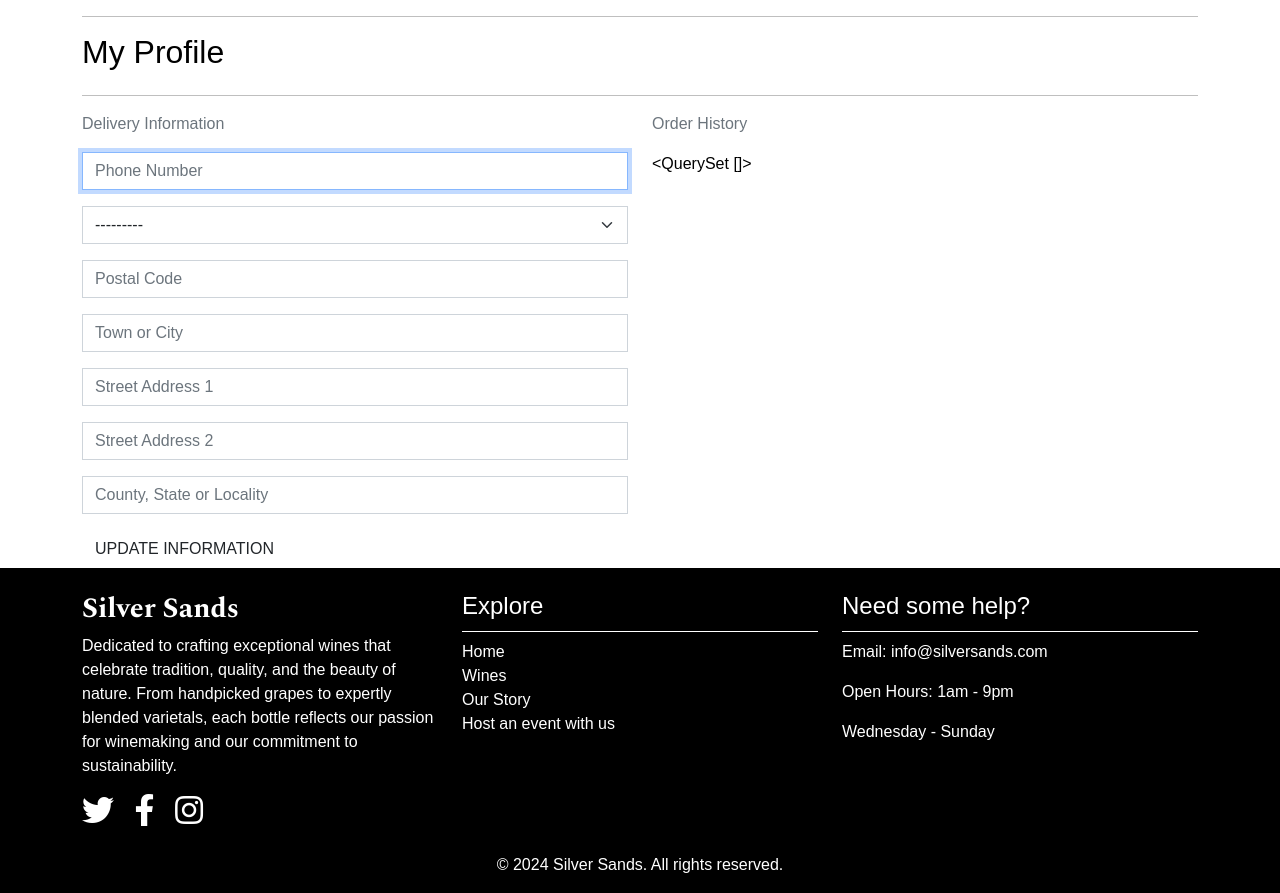
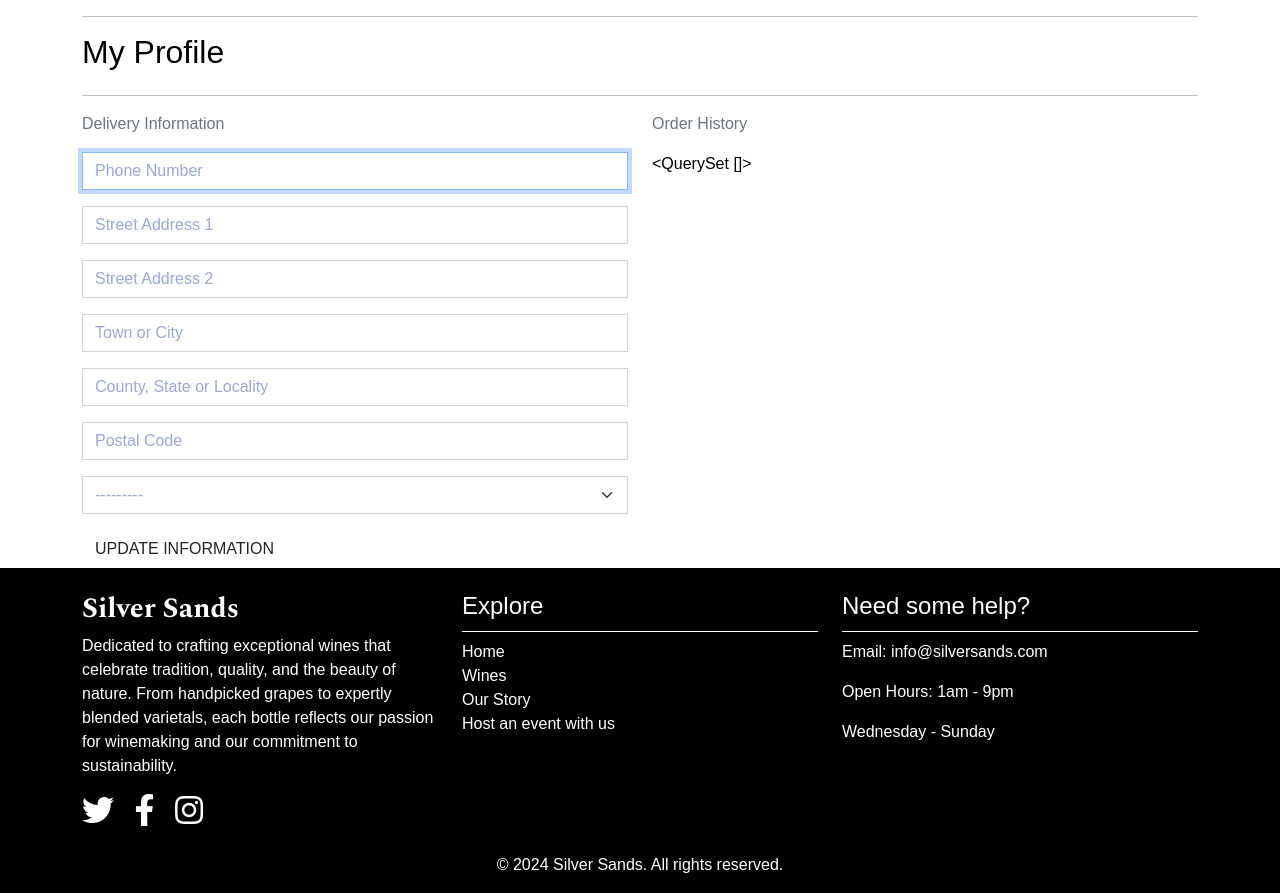
Before and after one commit to AlvaLind/project-5-silver-sands, a Django app: page /profile/ in a window 1280 px wide. Shown: the part 56-949 px from the top of the page. Run offline with Django 5.2, Linux system fonts and the light colour scheme; the visitor is signed in with stand-in values (Sample User, id 1); data comes from the database, SQL or seed files in the repository; data that the repository does not hold is empty; some libraries are stand-ins or nearby versions.

Commit message:
Add profile css and js

```diff
--- a/profiles/models.py
+++ b/profiles/models.py
@@ -16,12 +16,12 @@ class UserProfile(models.Model):
 
     # Fields
     default_phone_number = models.CharField(max_length=20, null=True, blank=True)
-    default_country = CountryField(blank_label='Country *', null=True, blank=True)
-    default_postcode = models.CharField(max_length=20, null=True, blank=True)
-    default_town_or_city = models.CharField(max_length=40, null=True, blank=True)
     default_street_address1 = models.CharField(max_length=80, null=True, blank=True)
     default_street_address2 = models.CharField(max_length=80, null=True, blank=True)
+    default_town_or_city = models.CharField(max_length=40, null=True, blank=True)
     default_county = models.CharField(max_length=80, null=True, blank=True)
+    default_postcode = models.CharField(max_length=20, null=True, blank=True)
+    default_country = CountryField(blank_label='Country', null=True, blank=True)
 
     def __str__(self):
         return self.user.username
--- a/profiles/static/profiles/css/profile.css
+++ b/profiles/static/profiles/css/profile.css
@@ -0,0 +1,16 @@
+#profile-update-form .form-control {
+    color: #000;
+}
+
+#profile-update-form input::placeholder {
+    color: #9ba6db;
+}
+
+#id_default_country,
+#id_default_country option:not(:first-child) {
+    color: #000;
+}
+
+#id_default_country option:first-child {
+    color: #9ba6db;
+}
--- /dev/null
+++ b/profiles/static/profiles/js/countryfield.js
@@ -0,0 +1,12 @@
+let countrySelected = $('#id_default_country').val();
+if(!countrySelected) {
+    $('#id_default_country').css('color', '#9ba6db');
+};
+$('#id_default_country').change(function() {
+    countrySelected = $(this).val();
+    if(!countrySelected) {
+        $(this).css('color', '#9ba6db');
+    } else {
+        $(this).css('color', '#000');
+    }
+});
--- a/templates/includes/toasts/toast_success.html
+++ b/templates/includes/toasts/toast_success.html
@@ -12,7 +12,7 @@
                 <hr class="mt-1 mb-3">
             </div>
         </div>
-        {% if grand_total %}
+        {% if grand_total and not on_profile_page %}
             <e class="logo-font bg-white text-black py-1">Your Bag ({{ wine_count }})</p>
             <div class="bag-notification-wrapper">
                 {% for item in bag_items %}
```
